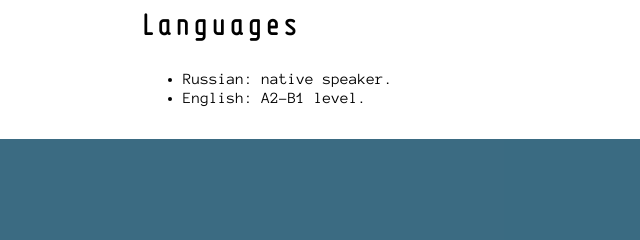
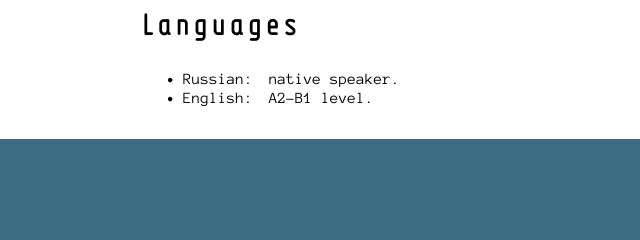
Before and after one commit to spacehummer/rsschool-cv, a plain HTML site: page index.html in a window 1280 px wide. Shown: the part 5577-5817 px from the top of the page, 513-1153 px from the left. Drawn offline with Linux system fonts and the light colour scheme.

Commit message:
feat: rework languages list into table by styles, remake default element marks.

```diff
--- a/index.html
+++ b/index.html
@@ -241,9 +241,9 @@ function addAllFieldsAsTextNode(
 
         <section class="sections-wrapper__content-block section">
           <h2>Languages</h2>
-          <ul>
-            <li>Russian: native speaker.</li>
-            <li>English: A2-B1 level.</li>
+          <ul class="languages-list">
+            <li><span>Russian:</span><span>native speaker.</span></li>
+            <li><span>English:</span><span>A2-B1 level.</span></li>
           </ul>
         </section>
 
--- a/styles/style.css
+++ b/styles/style.css
@@ -348,6 +348,31 @@ h2 {
     padding-left: 16px;
 }
 
+.languages-list {
+    display: table;
+}
+
+.languages-list > li {
+    display: table-row;
+    position: relative;
+}
+
+.languages-list > li::before {
+    position: absolute;
+    content: '\25CF';
+    font-size: 65%;
+    left: -16px;
+    top: 4px;
+}
+
+.languages-list > li > span {
+    display: table-cell;
+}
+
+.languages-list > li span:last-child {
+    padding-left: 16px;
+}
+
 /*</editor-fold desc="Main">*/
 
 
```
